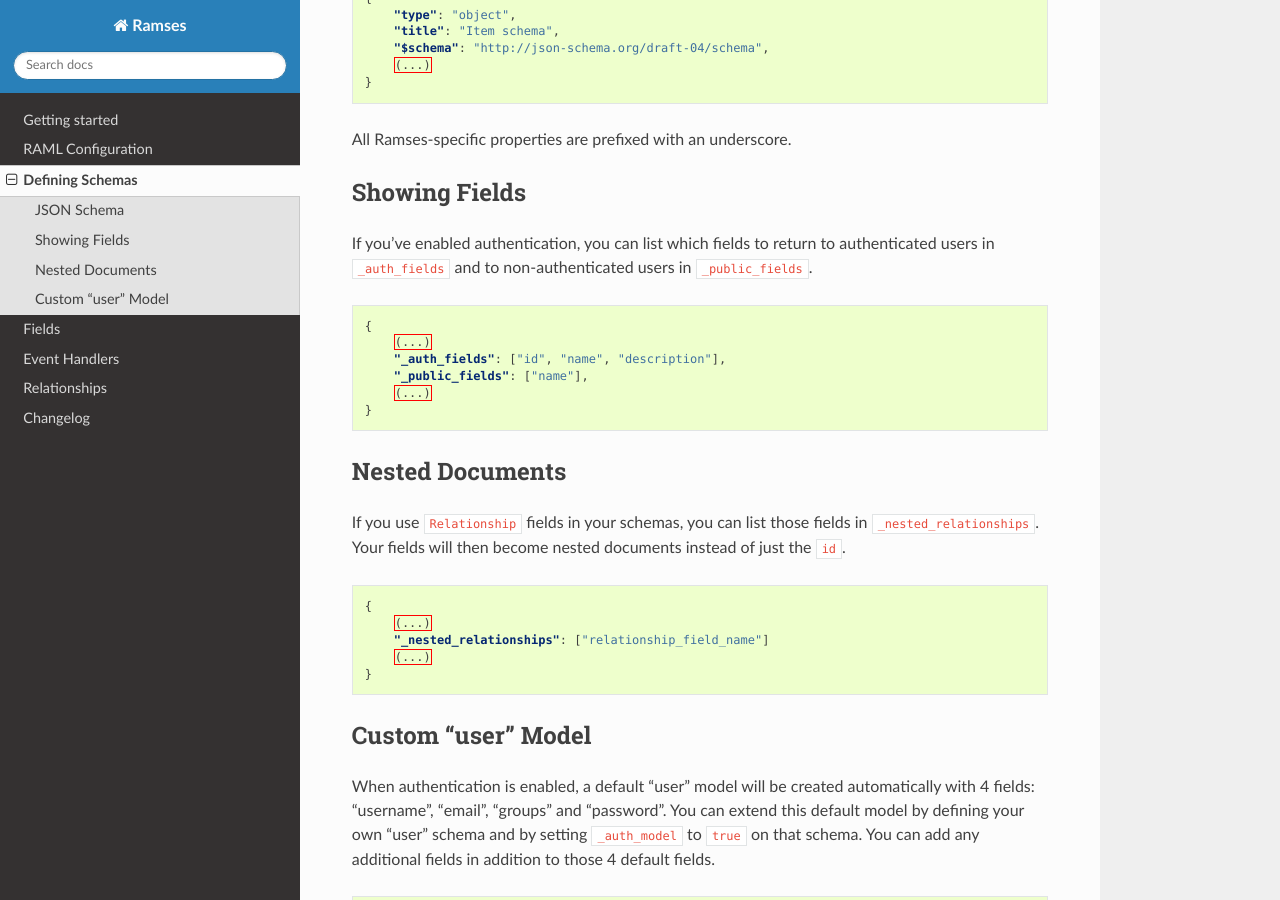
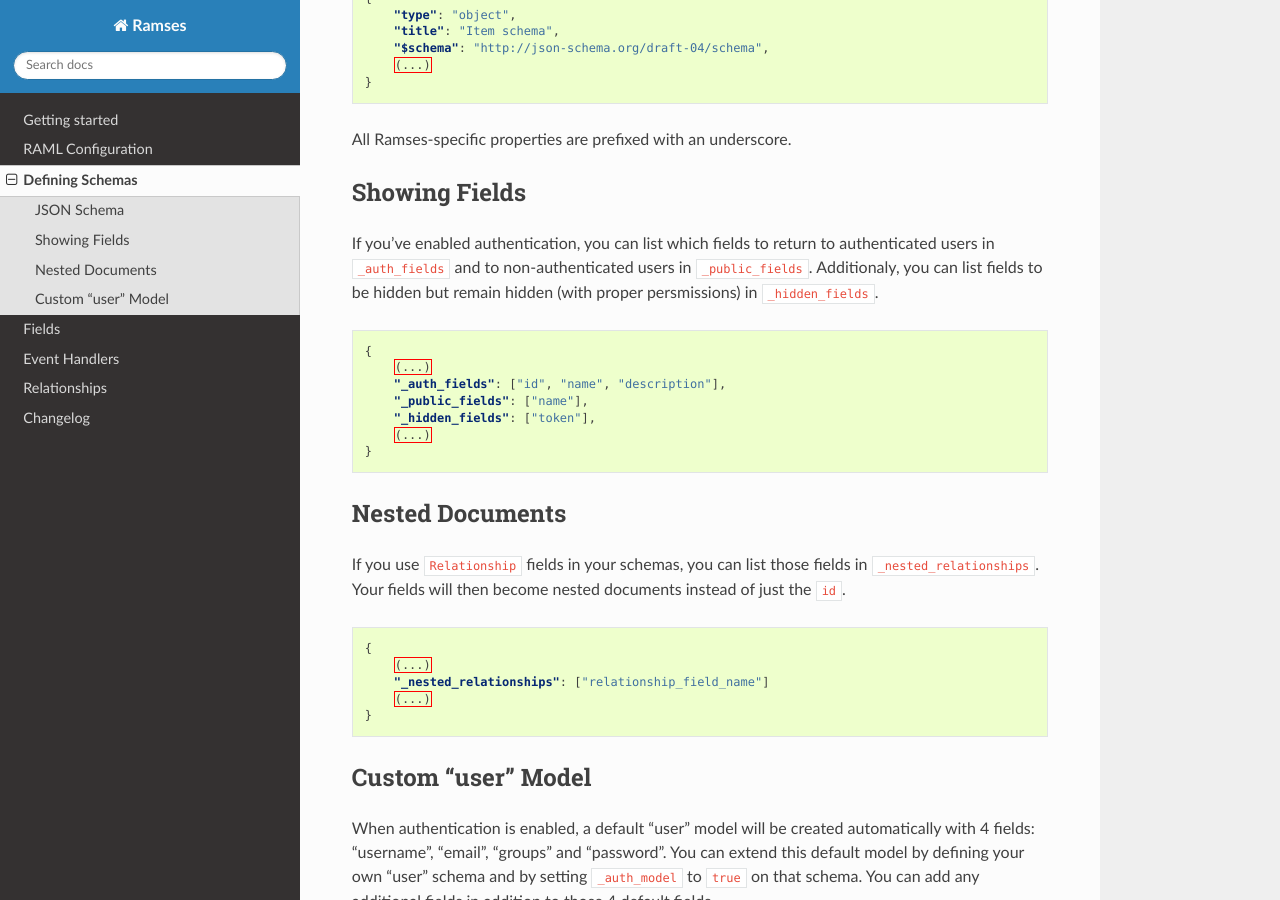
Before and after one commit to ramses-tech/ramses, a Sphinx documentation site: the page built from docs/source/schemas.rst, in a window 1280 px wide and 900 px high, scrolled down 311 px. Built offline with Sphinx 7.4.7 and the Read the Docs theme 2.0.0, drawn with Linux system fonts in a browser that asks for light colours.

Commit message:
added _hidden_fields to doc

```diff
--- a/docs/source/schemas.rst
+++ b/docs/source/schemas.rst
@@ -20,7 +20,7 @@
 Showing Fields
 --------------
 
-If you've enabled authentication, you can list which fields to return to authenticated users in ``_auth_fields`` and to non-authenticated users in ``_public_fields``.
+If you've enabled authentication, you can list which fields to return to authenticated users in ``_auth_fields`` and to non-authenticated users in ``_public_fields``. Additionaly, you can list fields to be hidden but remain hidden (with proper persmissions) in ``_hidden_fields``.
 
 .. code-block:: json
 
@@ -28,6 +28,7 @@
         (...)
         "_auth_fields": ["id", "name", "description"],
         "_public_fields": ["name"],
+        "_hidden_fields": ["token"],
         (...)
     }
 
```
